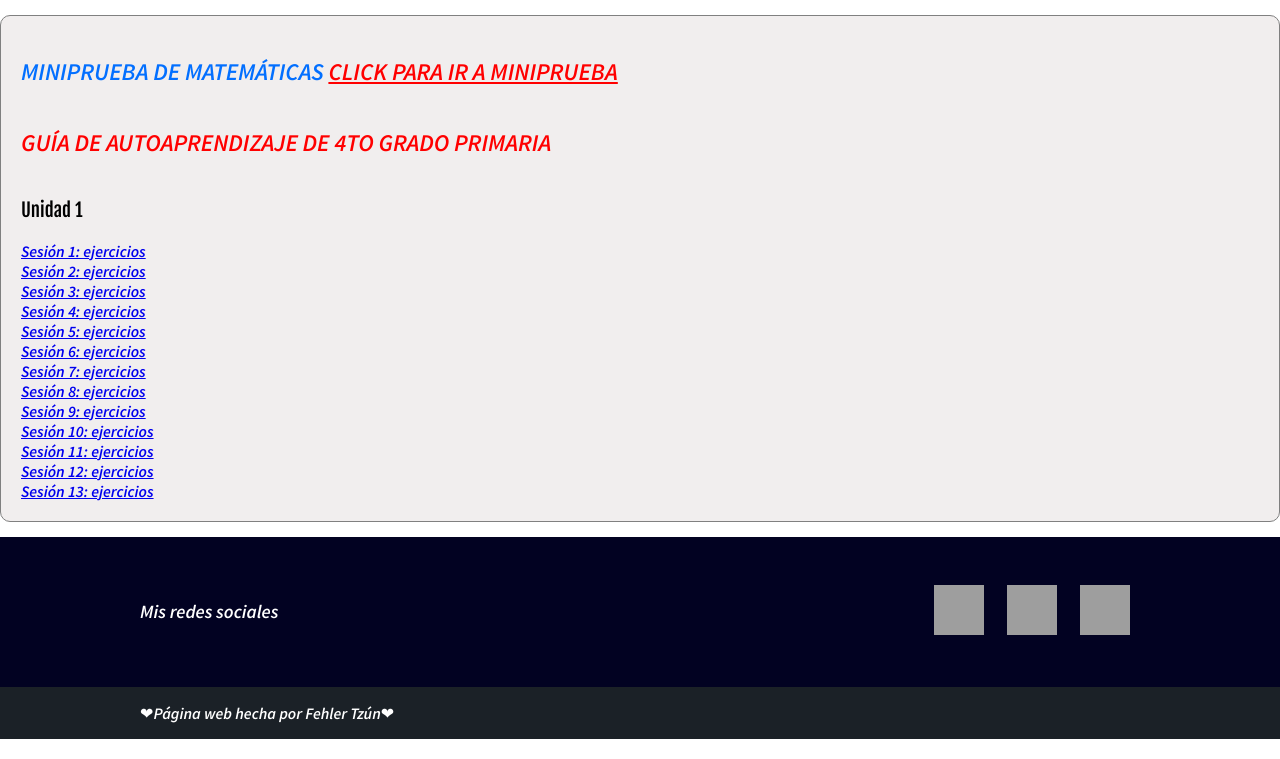
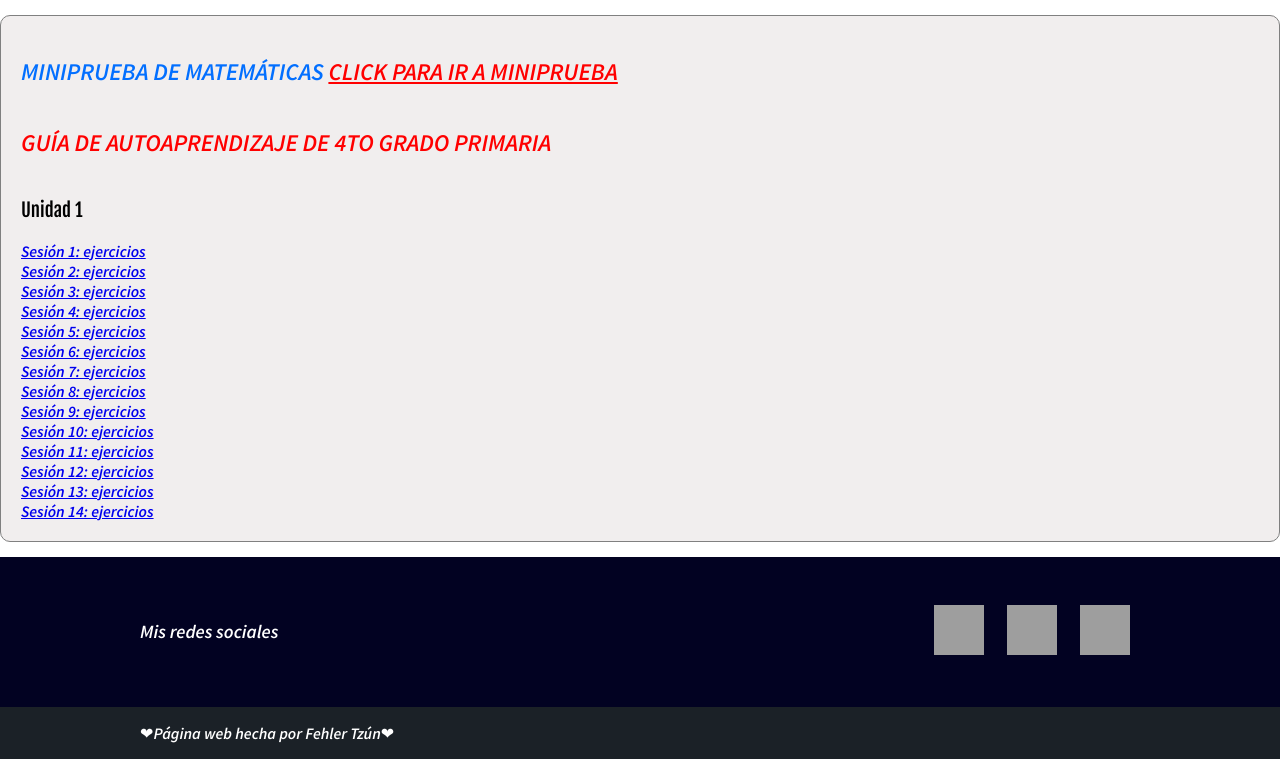
Before and after one commit to Fehler4603/cuartoprimaria, a plain HTML site: page index.html in a window 1280 px wide. Shown: the part 811-1570 px from the top of the page. Drawn offline with Linux system fonts and the light colour scheme; grey boxes are pictures that could not be loaded.

Commit message:
Agregue ejercicios de la sesión 14

```diff
--- a/index.html
+++ b/index.html
@@ -103,6 +103,9 @@
             </li>
             <li>
                 <a href="https://docs.google.com/forms/d/e/1FAIpQLScqruM0pWfJt5c7f8mpg5gfOKuwgMrw9rBgA7pV13xTXCn9jA/viewform?usp=sf_link" target="blank">Sesi&oacute;n 13: ejercicios</a>
+            </li>
+            <li>
+                <a href="https://docs.google.com/forms/d/e/1FAIpQLSf7x5WzlEAepZUmR8EwdV1GqNB9DIE2fvoShcU7lGT3Sv9GdA/viewform?usp=sf_link" target="blank">Sesi&oacute;n 14: ejercicios</a>
             </li>
         </ol>
     </article>
```
